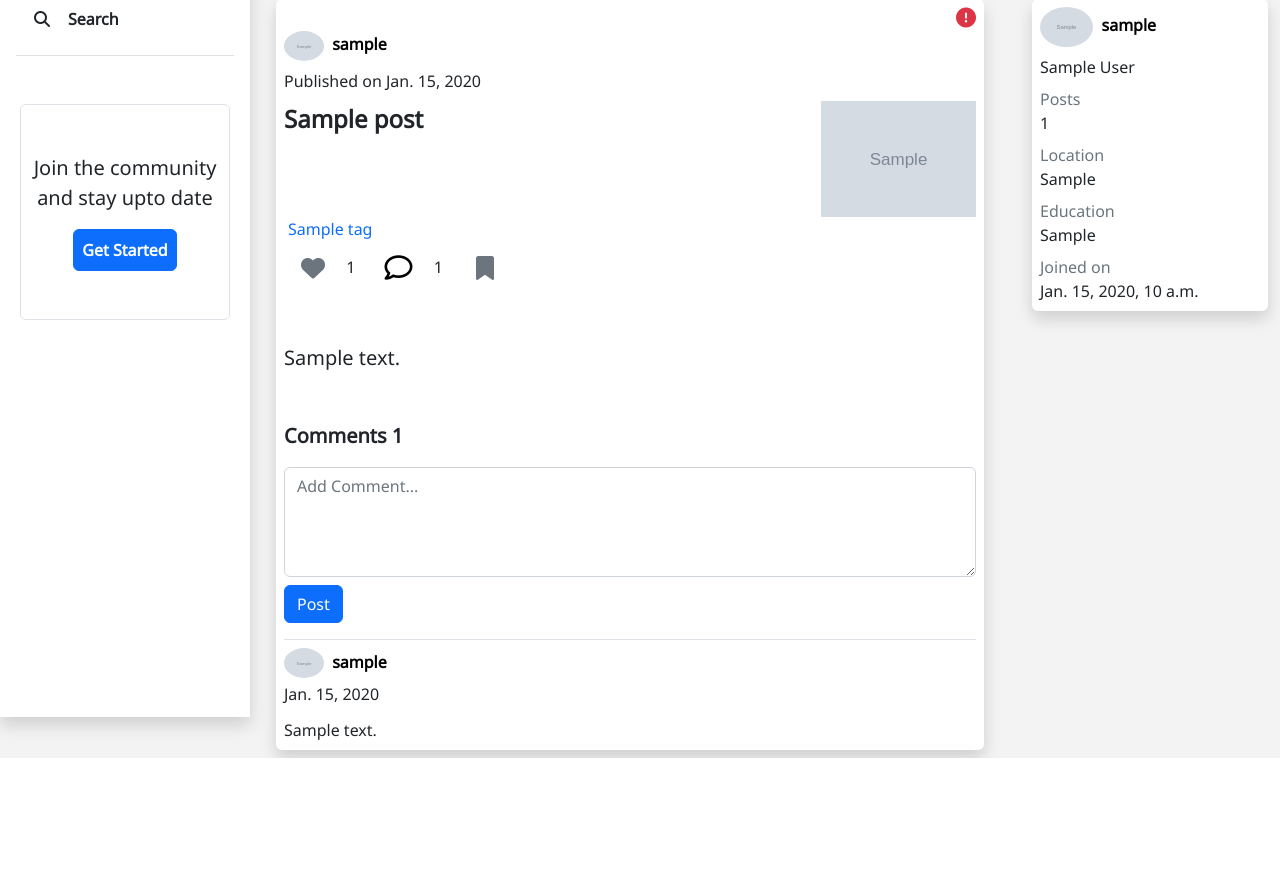
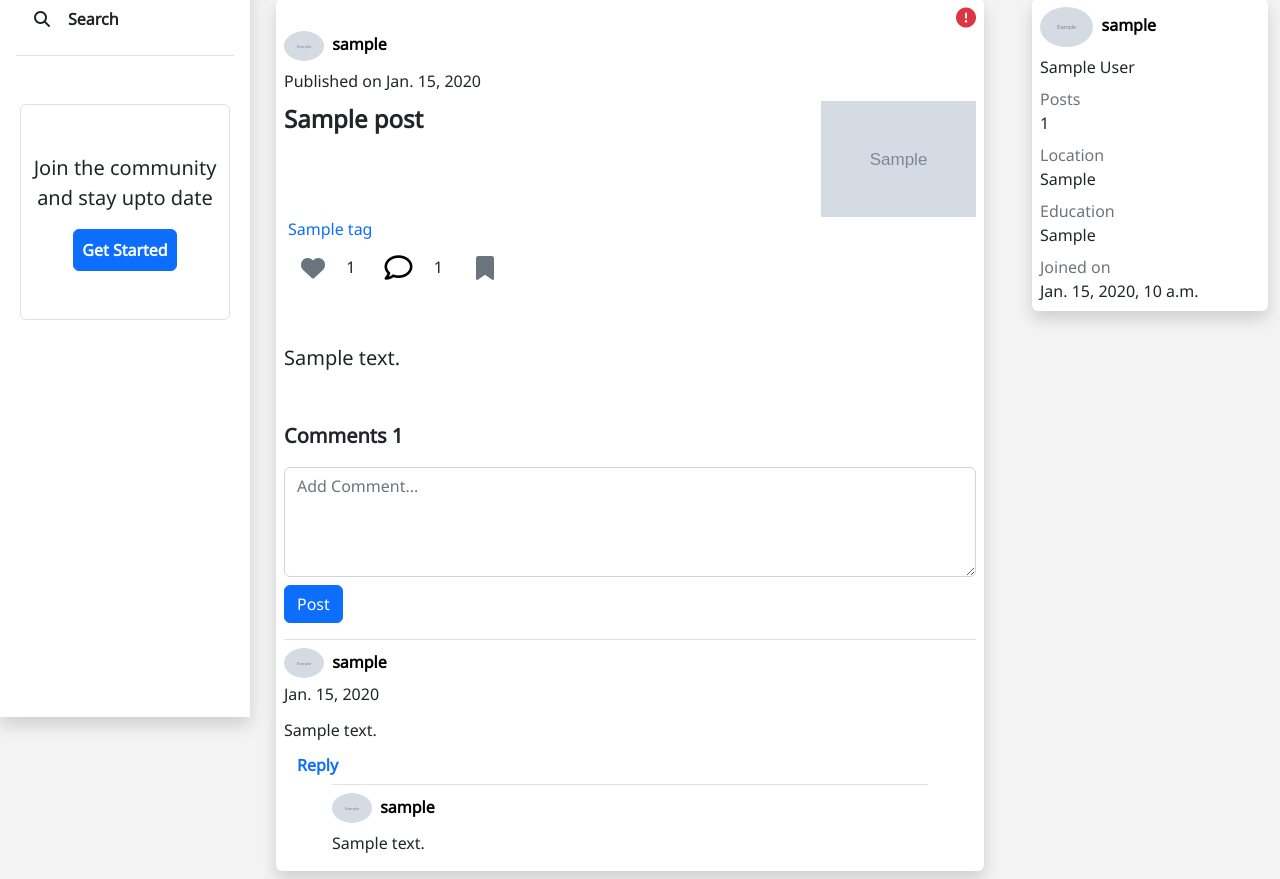
Before and after one commit to Jewel1311/Devlog, a Django app: a page that uses core/templates/core/base.html in a window 1280 px wide. Shown: the part 83-962 px from the top of the page. Before the commit the page ends 841 px from the top, so only its background shows below. Run offline with Django 3.2, Linux system fonts and the light colour scheme; tables that the repository leaves empty hold one stand-in row (values such as "Sample post"); grey boxes marked "Sample" are stand-in pictures; some libraries are stand-ins or nearby versions.

Commit message:
comments reply

```diff
--- a/core/models.py
+++ b/core/models.py
@@ -95,3 +95,10 @@ class Comments(models.Model):
     user = models.ForeignKey(User, on_delete=models.CASCADE)
     date = models.DateTimeField()
     body = models.TextField(default="")
+
+class Replies(models.Model):
+    comment = models.ForeignKey(Comments, on_delete=models.CASCADE, related_name="rcomment")
+    mention = models.ForeignKey(User, on_delete=models.CASCADE, related_name ="to_mention")
+    user = models.ForeignKey(User, on_delete=models.CASCADE)
+    date = models.DateTimeField()
+    body = models.TextField(default="")
--- a/core/templates/core/base.html
+++ b/core/templates/core/base.html
@@ -33,6 +33,9 @@
         myModal.addEventListener('shown.bs.modal', function () {
         myInput.focus()
         })
+
+        var commentid = null
+        var mention = null
 
 $( "button" ).click(function(e) {
         var id = $(this).attr('id')
@@ -132,6 +135,36 @@ $( "button" ).click(function(e) {
             })
         }
 
+        // reply button
+        else if(id == "replybtn"){
+            commentid = $(this).attr('value')
+            mention_name = $('#mention'+ commentid).attr('value')
+            mention = $('#mentionid'+ commentid).attr('value')
+            $('#staticBackdropLabel').text("Reply to @" + mention_name)
+
+        }
+
+        // reply submit
+        else if(id == "replysmbt"){
+            postid = $('#getpostid').attr('value')
+            $.ajax({
+                type: "post",
+                url : "{% url 'reply_comment' %}",
+                data: {
+                    comment : $('#replybox').val(),
+                    commentid : commentid,
+                    mention : mention,
+                    postid : postid,
+                    csrfmiddlewaretoken : '{{ csrf_token }}'
+
+                },
+                success: function(response){
+                    location.reload()
+                },
+            })
+        }
+
+
 
 })
 
--- a/core/templates/core/readpost.html
+++ b/core/templates/core/readpost.html
@@ -106,7 +106,36 @@
                         <div class="mt-1"> {{comment.date | date }} </div>
                     </div>
                         <div class="mt-1 ">{{ comment.body }}</div>
-                    {% endfor %}
+
+                        <div class="mt-1">
+                            <button id="replybtn" value="{{comment.id}}" class="text-primary btn btn-link fw-bold text-decoration-none" data-bs-toggle="modal" data-bs-target="#staticBackdrop">
+                            Reply
+                            </button> <span id="mention{{comment.id}}" value="{{ comment.user.username }}"></span>
+                            <span id="mentionid{{comment.id}}" value="{{ comment.user.id }}"></span>
+                        </div>
+                        {% for reply in comment.rcomment.all %}
+                            <div class="mx-5 border-top py-2">
+                                <a href="{% url 'view_profile' reply.user.pk %}" class="text-decoration-none">
+                                    <img src="
+                                        {% if reply.user.profile.image %}
+                                            {{ reply.user.profile.image.url }}
+                                        {% else %}
+                                            {% static 'images/user.png' %}
+                                        {% endif %}"
+                                    class="rounded-circle"
+                                    height="30"
+                                    loading="lazy"
+                                    />
+                                    <span class="fw-bold text-black px-1 textover">{{ reply.user.username }}</span>
+                                </a>
+                                <div class="mt-2">
+                                    <span> {{ reply.body }}</span>
+                                </div>
+
+                            </div>
+                        {% endfor %}
+
+                        {% endfor %}
                 </div>
 
         </div>
@@ -185,4 +214,33 @@
     </div>
   </div>
 
+
+  <!-- modal for comment reply -->
+
+
+  <!-- Modal -->
+  <div class="modal fade" id="staticBackdrop" data-bs-backdrop="static" data-bs-keyboard="false" tabindex="-1" aria-labelledby="staticBackdropLabel" aria-hidden="true">
+    <div class="modal-dialog">
+      <div class="modal-content">
+        <div class="modal-header">
+          <h5 class="modal-title" id="staticBackdropLabel"></h5>
+          <button type="button" class="btn-close" data-bs-dismiss="modal" aria-label="Close"></button>
+        </div>
+        <div class="modal-body">
+
+            <form class="mt-3" id="replyform">
+                {% csrf_token %}
+                <textarea  id="replybox" rows="4" class="form-control" placeholder="Add Reply..."></textarea>
+                <span id="getpostid" value="{{post.id}}"></span>
+
+        </div>
+        <div class="modal-footer">
+          <button type="button" class="btn btn-secondary" data-bs-dismiss="modal">Close</button>
+          <button type="submit" id="replysmbt" class="btn btn-primary">Reply</button>
+        </form>
+        </div>
+      </div>
+    </div>
+  </div>
+
 {% endblock contents %}
--- a/core/urls.py
+++ b/core/urls.py
@@ -30,6 +30,8 @@ urlpatterns = [
     path('edit_post/<int:pk>/',views.edit_post, name='edit_post'),
     path('delete_post/<int:pk>/',views.delete_post, name='delete_post'),
     path('add_comment/',views.add_comment, name='add_comment'),
+    path('reply_comment/',views.reply_comment, name='reply_comment'),
+
 
 
 
--- a/core/views.py
+++ b/core/views.py
@@ -7,7 +7,7 @@ from django.contrib import messages
 from core.utils import delete_tags, get_is_liked, get_read_time, save_tags, get_is_saved
 from . import decorators
 from django.contrib.auth.decorators import login_required
-from . models import Comments, Posts, Profile, Tags
+from . models import Comments, Posts, Profile, Replies, Tags
 from django.contrib.auth.models import User
 from django.db.models import Q
 
@@ -480,7 +480,7 @@ def add_comment(request):
     if request.method == "POST":
         postid = request.POST.get('post')
         body = request.POST.get('comment')
-        if body is not "":
+        if body != "":
             post = Posts.objects.get(pk = postid)
             comment  = Comments()
 
@@ -494,3 +494,31 @@ def add_comment(request):
             post.save()
             comment.save()
     return HttpResponse()
+
+@login_required
+def reply_comment(request):
+    if request.method == "POST":
+        commentid = request.POST.get('commentid')
+        mention = request.POST.get('mention')
+        body = request.POST.get('comment')
+        postid = request.POST.get('postid')
+
+
+        if body !=  "":
+            parent = Comments.objects.get(pk = commentid)
+            to = User.objects.get(pk = mention)
+            post = Posts.objects.get(pk = postid)
+
+            reply = Replies()
+
+            reply.user = request.user
+            reply.mention = to
+            reply.date = datetime.now()
+            reply.body = body
+            reply.comment = parent
+
+            post.comment_count += 1
+            post.save()
+            reply.save()
+
+    return HttpResponse()
```
Also changed, not shown: core/migrations/0015_replies.py (added), core/migrations/0016_alter_replies_comment.py (added).
